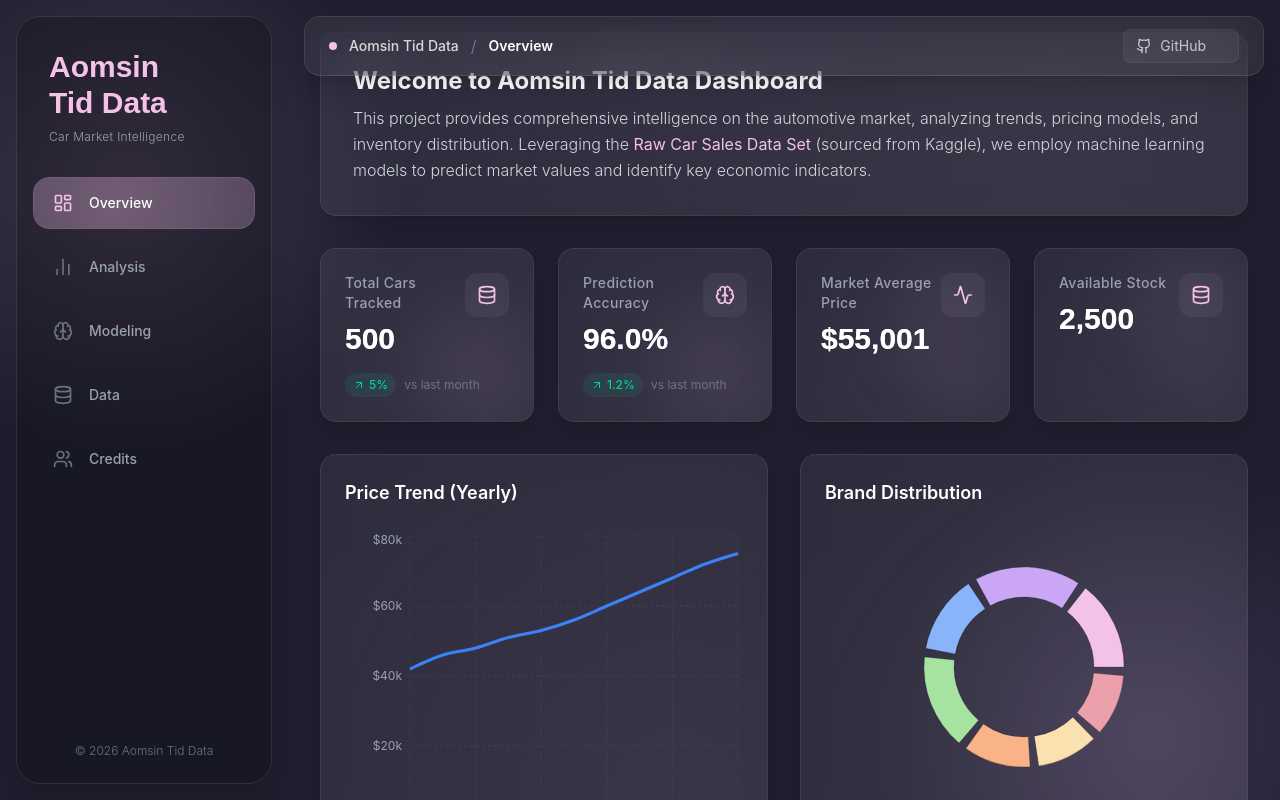
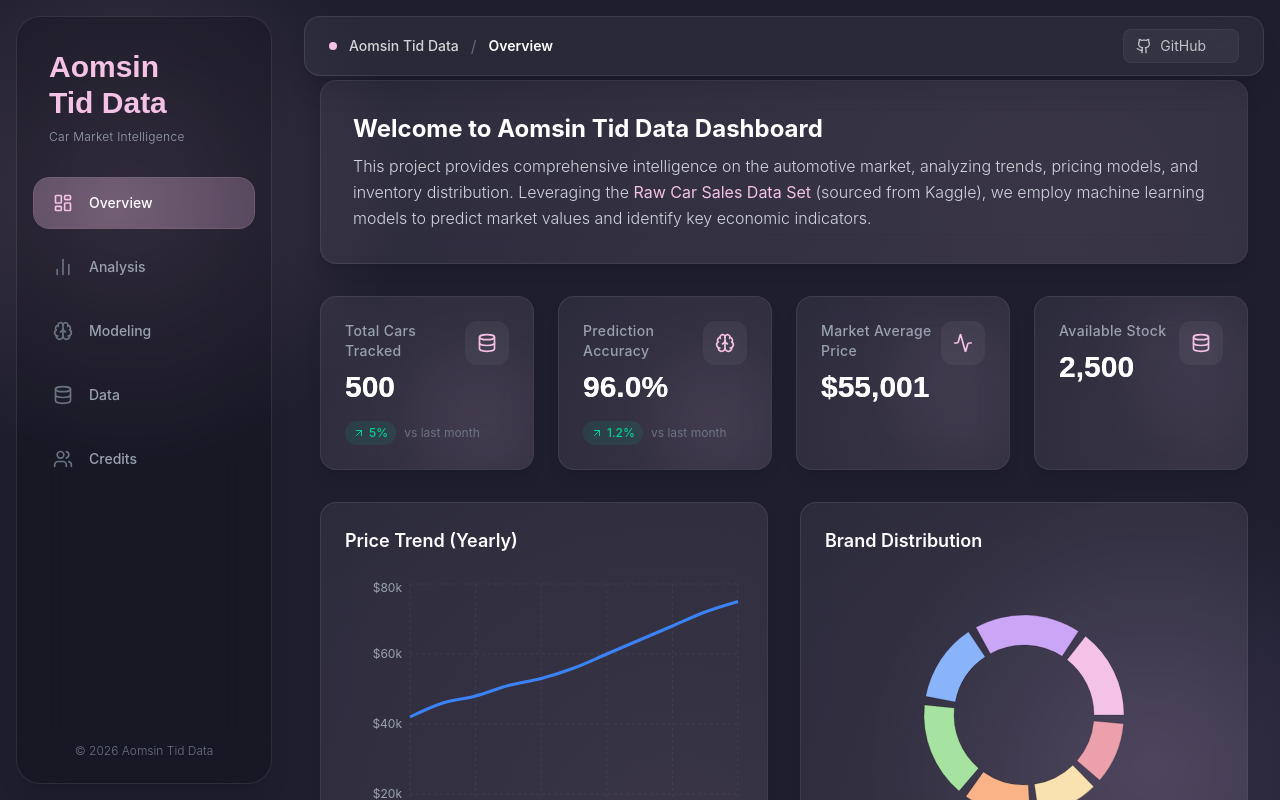
Before and after one commit to champyod/Aomsin-Tid-Data, a Next.js app in the folder dashboard/: page / in a window 1280 px wide. Shown: the top 800 px of the page. Built offline with nearby package versions, Linux system fonts and the light colour scheme.

Commit message:
fix(layout): reserve top space for floating topbar on large screens

```diff
--- a/dashboard/src/components/Layout.tsx
+++ b/dashboard/src/components/Layout.tsx
@@ -7,8 +7,8 @@ export function Layout({ children }: { children: React.ReactNode }) {
       <Topbar />
       <Sidebar />
 
-      {/* Main Content */}
-      <main className="flex-1 lg:ml-72 min-h-screen p-4 lg:p-8 pt-20 lg:pt-8 overflow-x-hidden">
+      {/* Main Content - lg:pt-20 reserves space for floating topbar */}
+      <main className="flex-1 lg:ml-72 min-h-screen p-4 lg:p-8 lg:pt-20 overflow-x-hidden">
         <div className="max-w-7xl mx-auto space-y-8">
            {children}
         </div>
```
